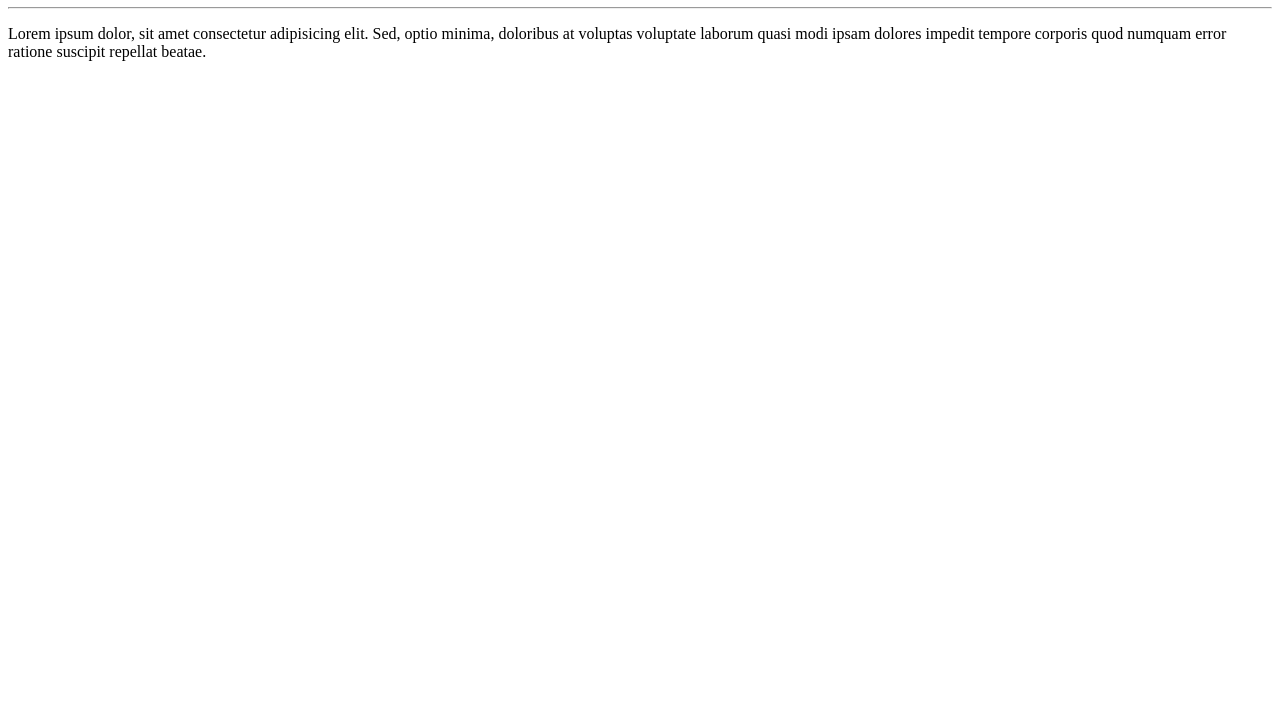
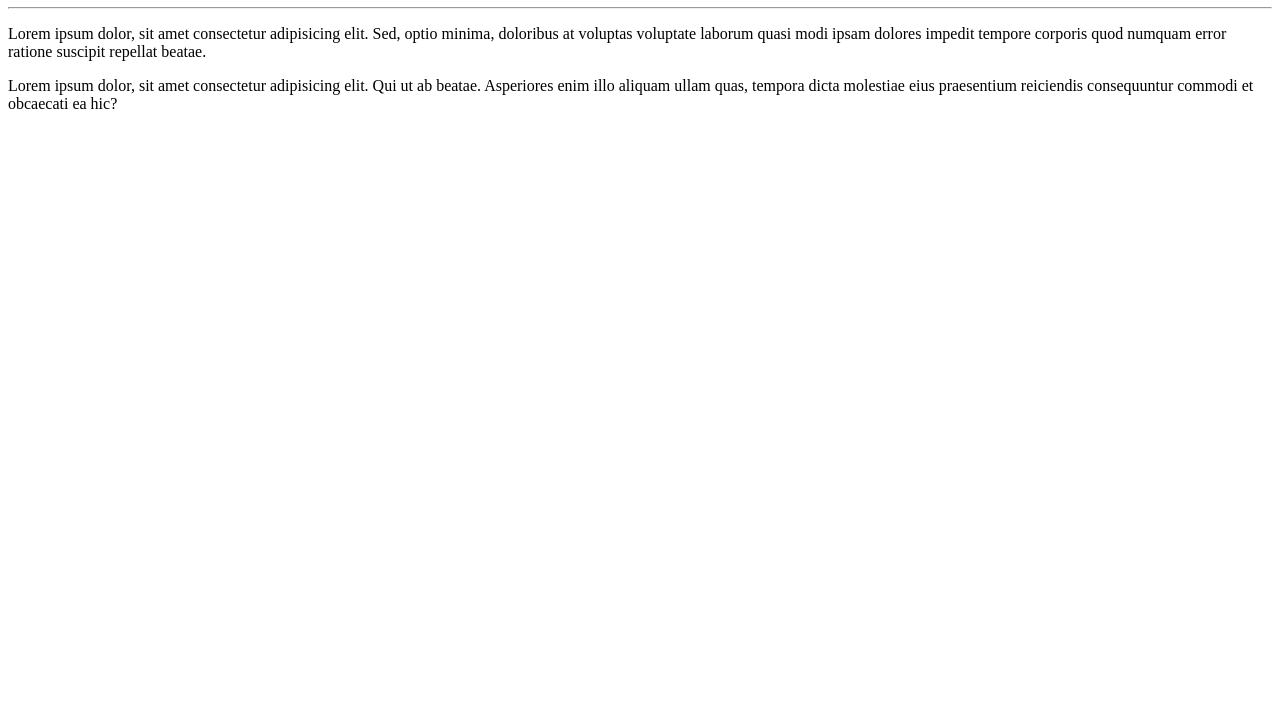
Before and after one commit to JotaPeH-Dev/Ola-Mundo, a plain HTML site: page site exemplo/index.html in a window 1280 px wide. Shown: the part 73-800 px from the top of the page. Drawn offline with Linux system fonts and the light colour scheme.

Commit message:
Adicionei um parágrafo

```diff
--- a/site exemplo/index.html
+++ b/site exemplo/index.html
@@ -9,6 +9,7 @@
   <h1>Olá, Mundo!</h1>
   <hr>
   <p>Lorem ipsum dolor, sit amet consectetur adipisicing elit. Sed, optio minima, doloribus at voluptas voluptate laborum quasi modi ipsam dolores impedit tempore corporis quod numquam error ratione suscipit repellat beatae.</p>
+  <p>Lorem ipsum dolor, sit amet consectetur adipisicing elit. Qui ut ab beatae. Asperiores enim illo aliquam ullam quas, tempora dicta molestiae eius praesentium reiciendis consequuntur commodi et obcaecati ea hic?</p>
 
 </body>
 </html>
```
